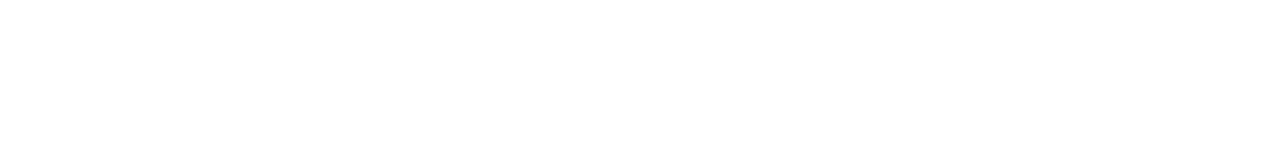
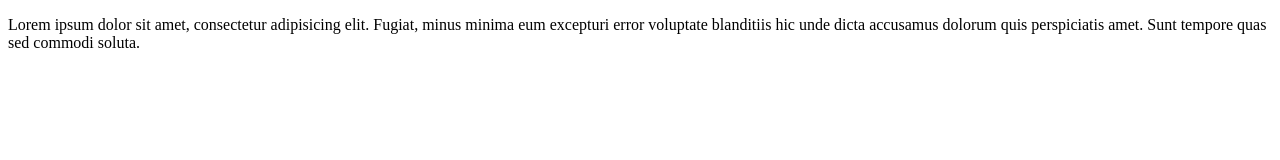
Before and after one commit to alonsotrina/prueba-miercoles, a plain HTML site: page index.html in a window 1280 px wide. Drawn offline with Linux system fonts and the light colour scheme.

Commit message:
nuevo cambio

```diff
--- a/index.html
+++ b/index.html
@@ -7,6 +7,7 @@
   </title>
 </head>
 <body>
+  <p>Lorem ipsum dolor sit amet, consectetur adipisicing elit. Fugiat, minus minima eum excepturi error voluptate blanditiis hic unde dicta accusamus dolorum quis perspiciatis amet. Sunt tempore quas sed commodi soluta.</p>
 
 </body>
 </html>
```
